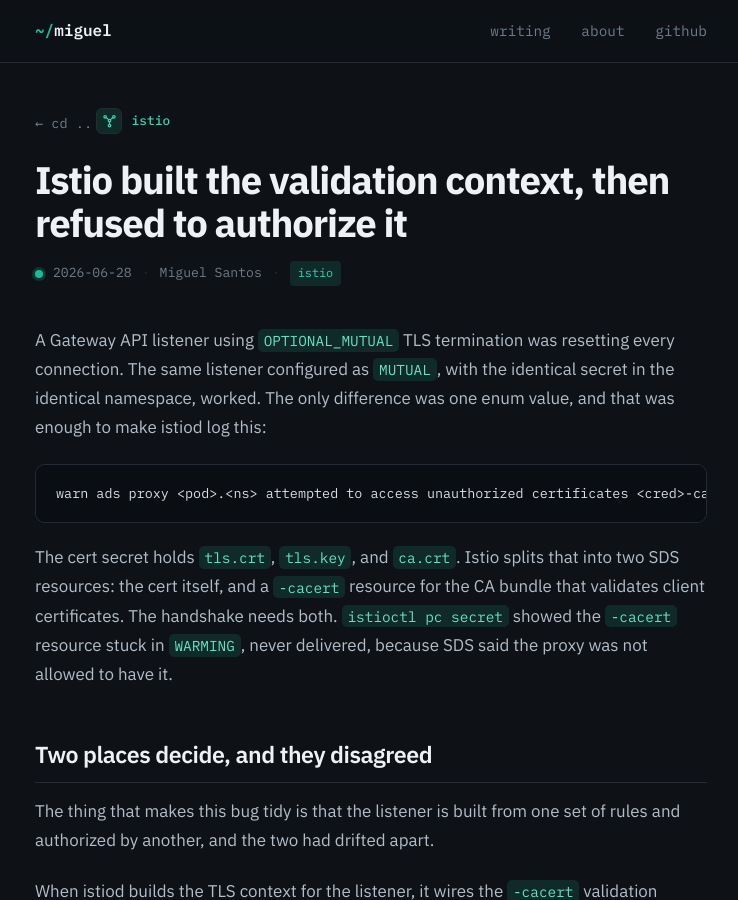
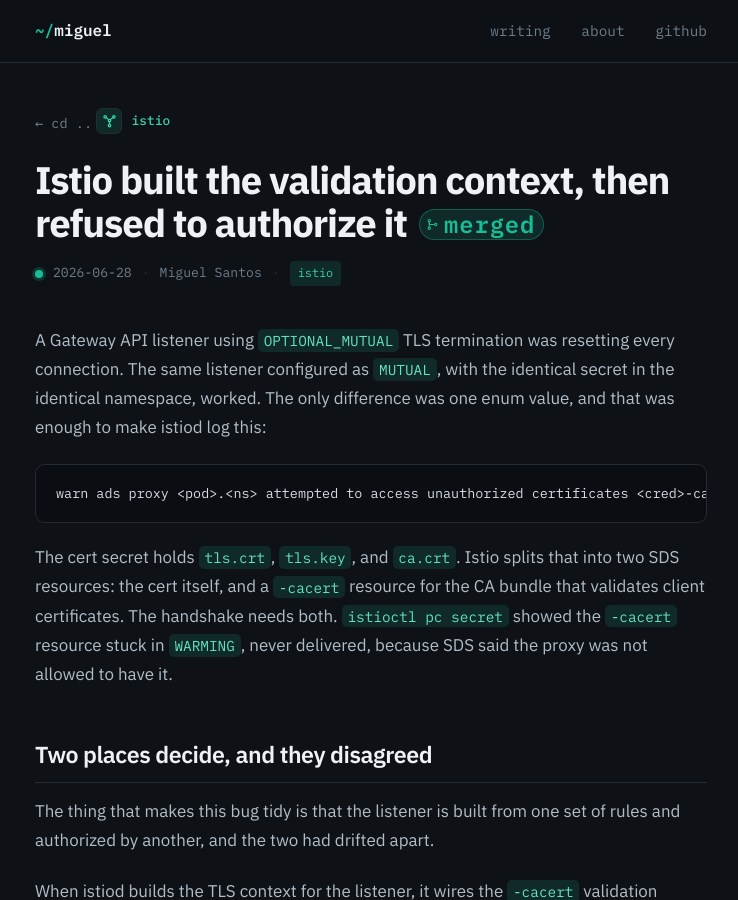
Before and after one commit to Churi12/churi12.github.io, a Jekyll site: the page built from _posts/2026-06-28-istio-built-the-validation-context-then-refused-to-authorize-it.md, in a window 1280 px wide and 900 px high. Shown: the whole window, without its empty margins (269-1007 px from the left). Built offline with Jekyll 4.4.1, drawn with Linux system fonts in a browser that asks for light colours.

Commit message:
istio 60720 merged: badge and closing line
The validation context post is now badged. Also updates the badge tally in
CLAUDE.md to twelve posts covering thirteen landed PRs.

```diff
--- a/_posts/2026-06-28-istio-built-the-validation-context-then-refused-to-authorize-it.md
+++ b/_posts/2026-06-28-istio-built-the-validation-context-then-refused-to-authorize-it.md
@@ -4,6 +4,7 @@ title: "Istio built the validation context, then refused to authorize it"
 date: 2026-06-28
 author: Miguel Santos
 tags: [istio]
+pr_status: merged
 ---
 
 A Gateway API listener using `OPTIONAL_MUTUAL` TLS termination was resetting every connection. The same listener configured as `MUTUAL`, with the identical secret in the identical namespace, worked. The only difference was one enum value, and that was enough to make istiod log this:
@@ -59,4 +60,4 @@ Then the step I never skip: I reverted the one-line fix and ran the test. The ne
 
 ## The takeaway
 
-When one part of a system decides what to build and a different part decides what to permit, every new case has to be taught to both, and a list-of-known-modes is exactly the kind of place where one side gets updated and the other does not. The smell here was specific: the same enum, `OPTIONAL_MUTUAL`, named in the context-building code and absent two functions away in the authorization code. Grepping for the places a mode is mentioned, and asking why one site has it and another does not, is often faster than reading the data flow end to end. The change is in [istio/istio#60720](https://github.com/istio/istio/pull/60720).
+When one part of a system decides what to build and a different part decides what to permit, every new case has to be taught to both, and a list-of-known-modes is exactly the kind of place where one side gets updated and the other does not. The smell here was specific: the same enum, `OPTIONAL_MUTUAL`, named in the context-building code and absent two functions away in the authorization code. Grepping for the places a mode is mentioned, and asking why one site has it and another does not, is often faster than reading the data flow end to end. The change is in [istio/istio#60720](https://github.com/istio/istio/pull/60720), now merged.
```
Also changed, not shown: CLAUDE.md (+2 -2 lines).
